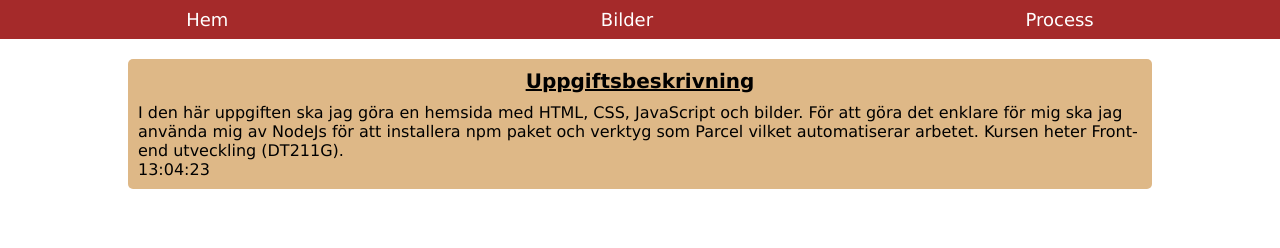
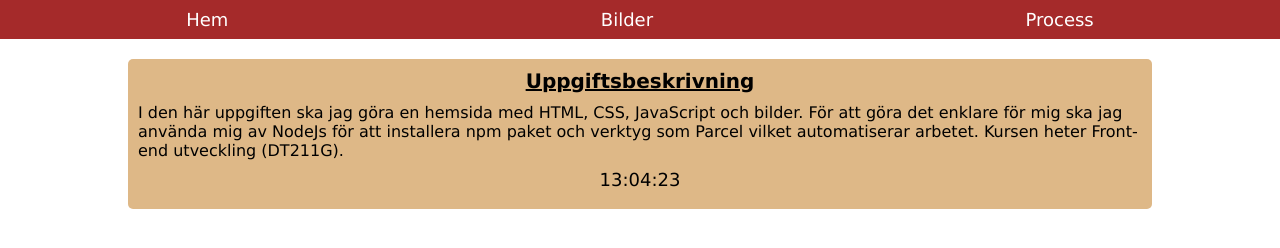
Before and after one commit to HarisSabanovic/Moment1-new, a website built with Parcel: page src/index.html in a window 1280 px wide. Built offline with nearby package versions, Linux system fonts and the light colour scheme.

Commit message:
gav tiden, margin och centrerade den

```diff
--- a/src/style.css
+++ b/src/style.css
@@ -44,3 +44,9 @@
     text-decoration: underline;
     margin-bottom: 10px;
 }
+
+#current-time {
+    font-size: 18px;
+    text-align: center;
+    margin: 0.5em;
+}
```
